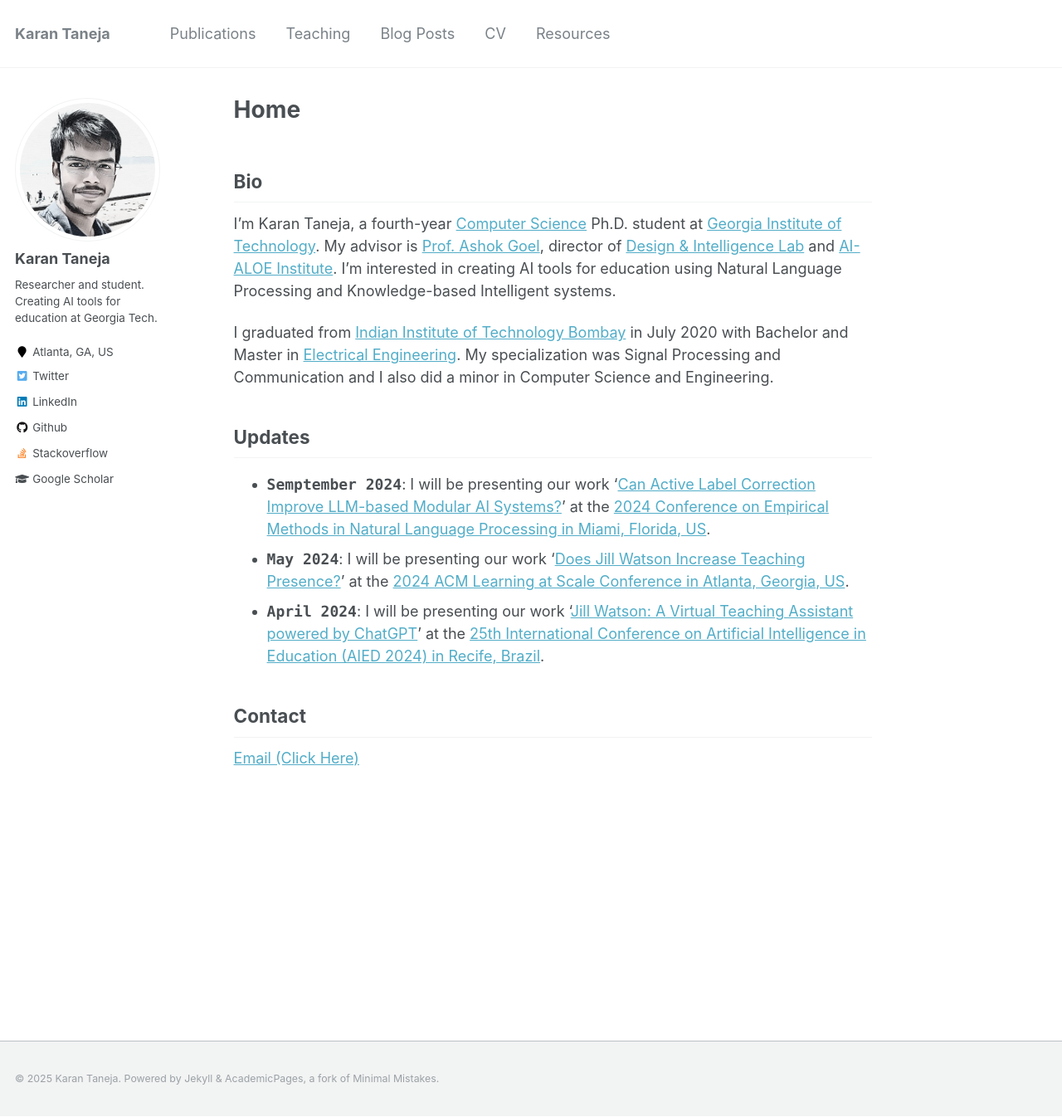
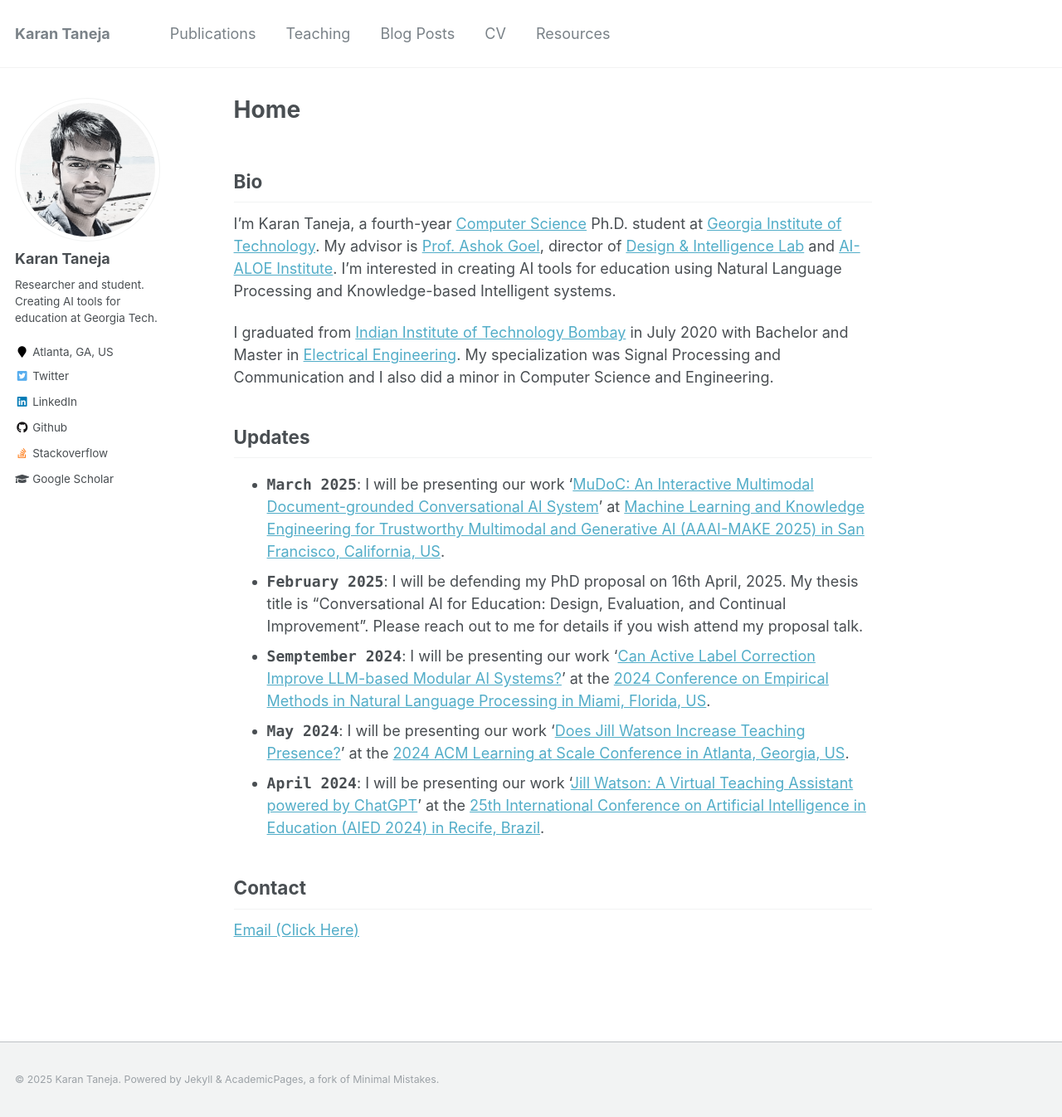
Before and after one commit to KrnTneja/KrnTneja.github.io, a Jekyll site: the page built from _pages/about.md, in a window 1280 px wide and 1346 px high. Shown: the whole window at 83% size. Built offline with Jekyll 4.4.1, drawn with Linux system fonts in a browser that asks for light colours.

Commit message:
Update about.md

```diff
--- a/_pages/about.md
+++ b/_pages/about.md
@@ -18,6 +18,8 @@ I graduated from [Indian Institute of Technology Bombay](http://www.iitb.ac.in/)
 Updates
 ------
 
+- <tt><b>March 2025</b></tt>: I will be presenting our work '[MuDoC: An Interactive Multimodal Document-grounded Conversational AI System](https://arxiv.org/abs/2502.09843)' at [Machine Learning and Knowledge Engineering for Trustworthy Multimodal and Generative AI (AAAI-MAKE 2025) in San Francisco, California, US](https://www.aaai-make.info/).
+- <tt><b>February 2025</b></tt>: I will be defending my PhD proposal on 16th April, 2025. My thesis title is "Conversational AI for Education: Design, Evaluation, and Continual Improvement". Please reach out to me for details if you wish attend my proposal talk.
 - <tt><b>Semptember 2024</b></tt>: I will be presenting our work '[Can Active Label Correction Improve LLM-based Modular AI Systems?](https://arxiv.org/abs/2401.05467)' at the [2024 Conference on Empirical Methods in Natural Language Processing in Miami, Florida, US](https://2024.emnlp.org/).
 - <tt><b>May 2024</b></tt>: I will be presenting our work '[Does Jill Watson Increase Teaching Presence?](https://dl.acm.org/doi/abs/10.1145/3657604.3664679)' at the [2024 ACM Learning at Scale Conference in Atlanta, Georgia, US](https://learningatscale.hosting.acm.org/las2024/).
 - <tt><b>April 2024</b></tt>: I will be presenting our work '[Jill Watson: A Virtual Teaching Assistant powered by ChatGPT](https://link.springer.com/chapter/10.1007/978-3-031-64302-6_23)' at the [25th International Conference on Artificial Intelligence in Education (AIED 2024) in Recife, Brazil](https://aied2024.cesar.school/).
```
